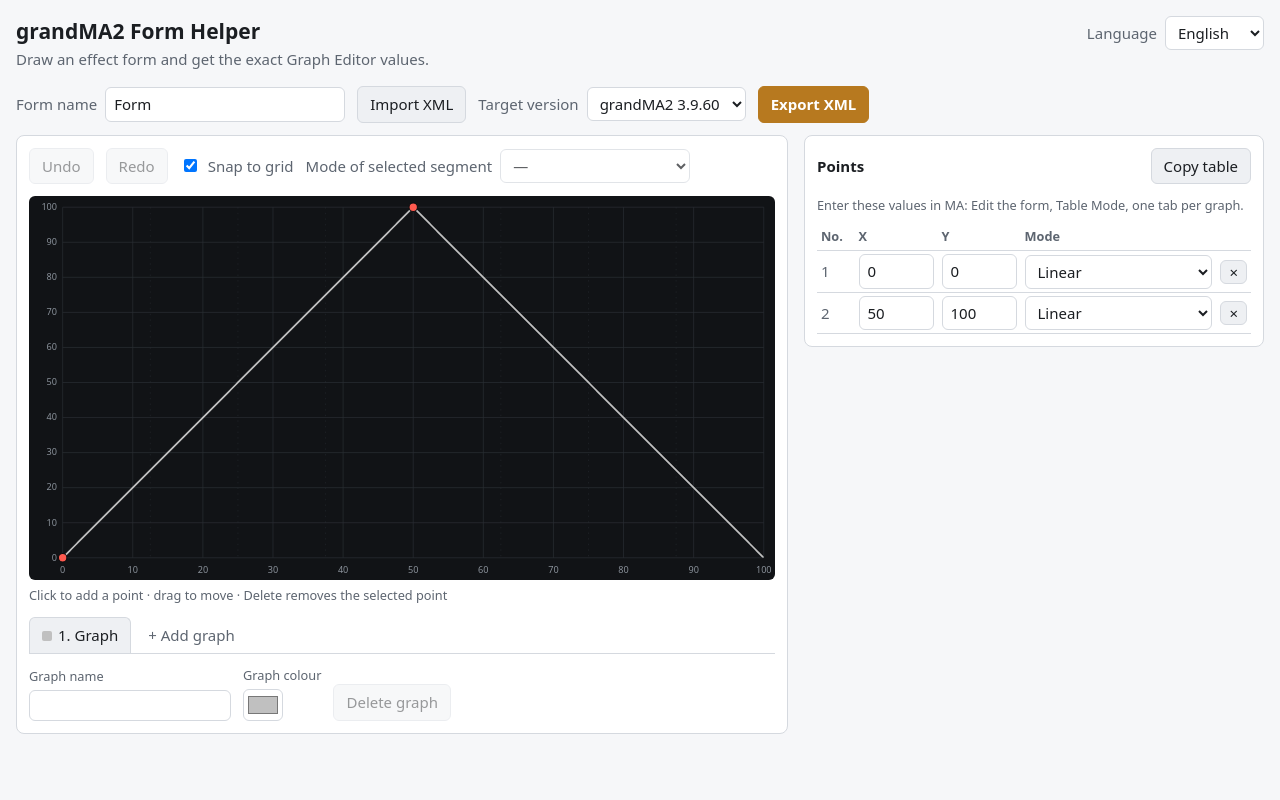
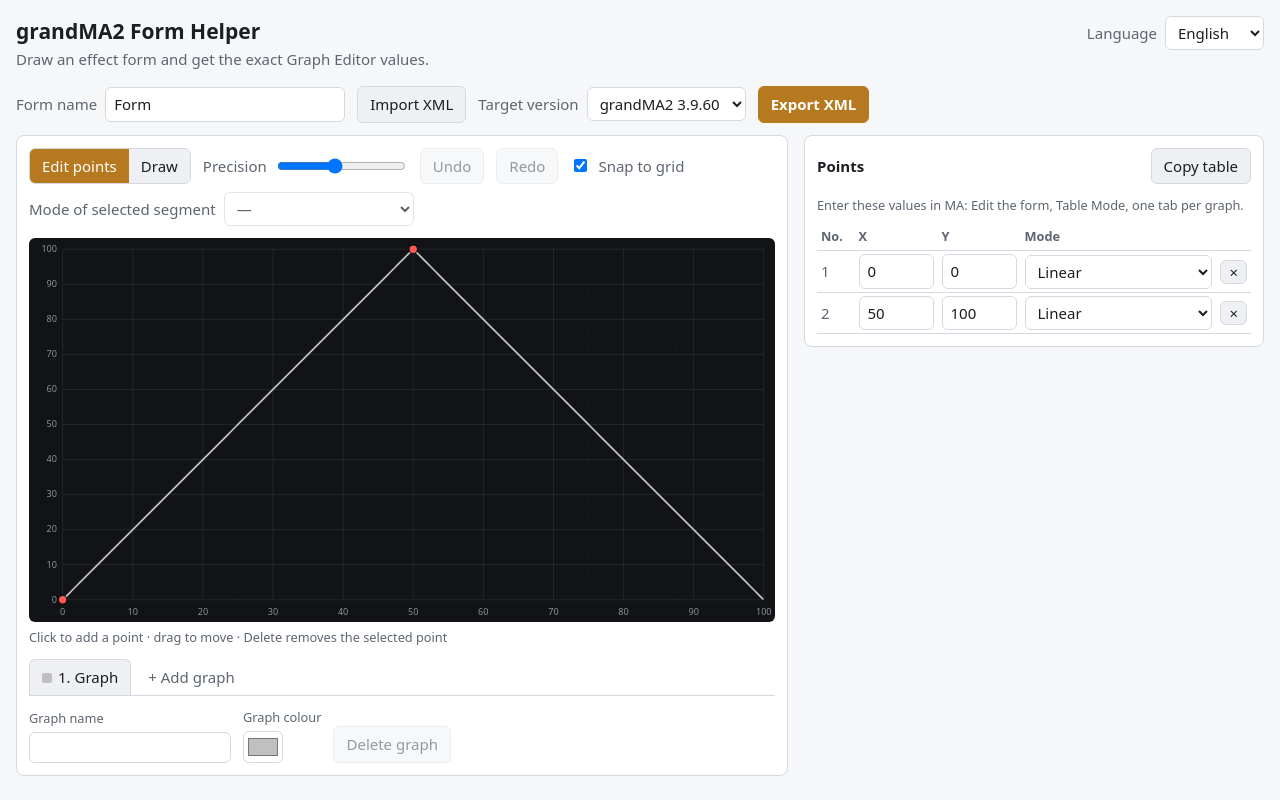
Before and after one commit to chienchuanw/gma2-form-helper, a React (Vite) app in the folder web/: page / in a window 1280 px wide. Built offline with nearby package versions, Linux system fonts and the light colour scheme.

Commit message:
feat(editor): draw tool with precision slider
A Draw tool next to Edit points: the stroke is fitted with the current
precision (and snap grid) and replaces the points in the drawn span as
one undo step; moving the precision slider re-fits the latest stroke in
place while it is still the last edit.

```diff
--- a/web/src/App.tsx
+++ b/web/src/App.tsx
@@ -1,10 +1,11 @@
 import { useEffect, useReducer, useRef, useState, type ChangeEvent } from 'react'
 import { analyzeGraph } from './core/evaluate'
+import { fitStroke, precisionToTolerance } from './core/fit'
 import type { Form } from './core/model'
 import { tableText } from './core/table'
 import { DEFAULT_VERSION, exportFileName, parseFormsXml, serializeFormsXml } from './core/xml'
 import { FormPicker } from './editor/FormPicker'
-import { GraphCanvas, type SnapGrid } from './editor/GraphCanvas'
+import { GraphCanvas, type SnapGrid, type Tool } from './editor/GraphCanvas'
 import { GraphTabs } from './editor/GraphTabs'
 import { ModeSelect } from './editor/ModeSelect'
 import { PointTable } from './editor/PointTable'
@@ -19,6 +20,10 @@ export default function App() {
   const [lang, setLang] = useState<Lang>(() => detectLang(navigator.languages ?? []))
   const [history, dispatch] = useReducer(reducer, undefined, initialState)
   const [snapOn, setSnapOn] = useState(true)
+  const [tool, setTool] = useState<Tool>('edit')
+  const [precision, setPrecision] = useState(5)
+  /** The last freehand stroke, so the precision slider can re-fit it. */
+  const lastStroke = useRef<{ id: number; samples: { x: number; y: number }[] } | null>(null)
   const [version, setVersion] = useState(DEFAULT_VERSION)
   const [choices, setChoices] = useState<Form[] | null>(null)
   const [error, setError] = useState<string | null>(null)
@@ -64,6 +69,26 @@ export default function App() {
     window.addEventListener('keydown', onKey)
     return () => window.removeEventListener('keydown', onKey)
   }, [])
+
+  const fitInto = (id: number, samples: { x: number; y: number }[], p: number) => {
+    const points = fitStroke(samples, { tolerance: precisionToTolerance(p), grid: snapOn ? SNAP : null })
+    if (points.length === 0) return
+    const xs = samples.map((s) => s.x)
+    dispatch({ type: 'drawStroke', stroke: id, from: Math.min(...xs), to: Math.max(...xs), points })
+  }
+
+  const onStroke = (samples: { x: number; y: number }[]) => {
+    const id = (lastStroke.current?.id ?? 0) + 1
+    lastStroke.current = { id, samples }
+    fitInto(id, samples, precision)
+  }
+
+  const onPrecision = (p: number) => {
+    setPrecision(p)
+    // Re-fit only while the stroke is still the latest edit.
+    const last = lastStroke.current
+    if (last && history.lastKind === `stroke:${last.id}`) fitInto(last.id, last.samples, p)
+  }
 
   const onImport = async (e: ChangeEvent<HTMLInputElement>) => {
     const file = e.target.files?.[0]
@@ -151,6 +176,18 @@ export default function App() {
       <main className="workspace">
         <section className="editor">
           <div className="toolbar">
+            <div className="segmented" role="group" aria-label={t.tool}>
+              <button type="button" aria-pressed={tool === 'edit'} onClick={() => setTool('edit')}>
+                {t.toolEdit}
+              </button>
+              <button type="button" aria-pressed={tool === 'draw'} onClick={() => setTool('draw')}>
+                {t.toolDraw}
+              </button>
+            </div>
+            <label className="inline" title={t.precisionHelp}>
+              {t.precision}
+              <input type="range" min={1} max={10} step={1} value={precision} onChange={(e) => onPrecision(Number(e.target.value))} />
+            </label>
             <button type="button" disabled={history.past.length === 0} onClick={() => dispatch({ type: 'undo' })}>
               {t.undo}
             </button>
@@ -171,8 +208,16 @@ export default function App() {
               />
             </label>
           </div>
-          <GraphCanvas form={form} active={active} selected={selected} grid={snapOn ? SNAP : null} dispatch={dispatch} />
-          <p className="muted hint">{t.canvasHint}</p>
+          <GraphCanvas
+            form={form}
+            active={active}
+            selected={selected}
+            grid={snapOn ? SNAP : null}
+            tool={tool}
+            dispatch={dispatch}
+            onStroke={onStroke}
+          />
+          <p className="muted hint">{tool === 'draw' ? t.drawHint : t.canvasHint}</p>
           <GraphTabs form={form} active={active} dispatch={dispatch} />
           <div role="status" className="notices">
             {analysis.approximate && <p className="notice">{t.approximate}</p>}
--- a/web/src/editor/GraphCanvas.tsx
+++ b/web/src/editor/GraphCanvas.tsx
@@ -1,4 +1,4 @@
-import { useRef, type PointerEvent } from 'react'
+import { useRef, useState, type PointerEvent } from 'react'
 import type { Form } from '../core/model'
 import { useStrings } from '../i18n'
 import { PLOT, VIEW_H, VIEW_W, curvePath, fromSvg, nearestPoint, snap, toSvg } from './geometry'
@@ -9,23 +9,29 @@ export interface SnapGrid {
   y: number
 }
 
+export type Tool = 'edit' | 'draw'
+
 interface Props {
   form: Form
   active: number
   selected: number | null
   grid: SnapGrid | null
+  tool: Tool
   dispatch: (a: Action) => void
+  /** A finished freehand stroke in 0–1 coordinates (draw tool). */
+  onStroke: (samples: { x: number; y: number }[]) => void
 }
 
 /** Grab radius in screen pixels, so points stay easy to hit on small screens. */
 const HIT_PX = 12
 const TICKS = Array.from({ length: 11 }, (_, i) => i / 10)
 
-export function GraphCanvas({ form, active, selected, grid, dispatch }: Props) {
+export function GraphCanvas({ form, active, selected, grid, tool, dispatch, onStroke }: Props) {
   const t = useStrings()
   const svgRef = useRef<SVGSVGElement>(null)
-  /** pointerId of the pointer dragging a point, or null. */
+  /** pointerId of the pointer dragging a point or drawing, or null. */
   const dragging = useRef<number | null>(null)
+  const [stroke, setStroke] = useState<[number, number][] | null>(null)
   const graph = form.graphs[active]
 
   const toView = (e: PointerEvent): [number, number] => {
@@ -43,6 +49,12 @@ export function GraphCanvas({ form, active, selected, grid, dispatch }: Props) {
     const focused = document.activeElement
     if (focused instanceof HTMLInputElement) focused.blur()
     const [sx, sy] = toView(e)
+    if (tool === 'draw') {
+      dragging.current = e.pointerId
+      setStroke([fromSvg(sx, sy)])
+      e.currentTarget.setPointerCapture?.(e.pointerId)
+      return
+    }
     const width = svgRef.current!.getBoundingClientRect().width || VIEW_W
     const hit = nearestPoint(graph, sx, sy, Math.max(8, (HIT_PX * VIEW_W) / width))
     if (hit === null) {
@@ -58,6 +70,11 @@ export function GraphCanvas({ form, active, selected, grid, dispatch }: Props) {
   // The reducer moves whichever point is selected, so fast moves never hit a stale index.
   const onPointerMove = (e: PointerEvent<SVGSVGElement>) => {
     if (dragging.current !== e.pointerId) return
+    if (tool === 'draw') {
+      const p = fromSvg(...toView(e))
+      setStroke((s) => (s ? [...s, p] : [p]))
+      return
+    }
     const [x, y] = snapped(...toView(e))
     dispatch({ type: 'dragTo', x, y })
   }
@@ -65,6 +82,11 @@ export function GraphCanvas({ form, active, selected, grid, dispatch }: Props) {
   const endDrag = (e: PointerEvent<SVGSVGElement>) => {
     if (dragging.current !== e.pointerId) return
     dragging.current = null
+    if (tool === 'draw') {
+      if (stroke) onStroke(stroke.map(([x, y]) => ({ x, y })))
+      setStroke(null)
+      return
+    }
     dispatch({ type: 'endDrag' })
   }
 
@@ -75,7 +97,7 @@ export function GraphCanvas({ form, active, selected, grid, dispatch }: Props) {
   return (
     <svg
       ref={svgRef}
-      className="graph"
+      className={tool === 'draw' ? 'graph drawing' : 'graph'}
       viewBox={`0 0 ${VIEW_W} ${VIEW_H}`}
       role="application"
       aria-label={t.canvasLabel}
@@ -118,6 +140,12 @@ export function GraphCanvas({ form, active, selected, grid, dispatch }: Props) {
         )}
         <path className="curve active" d={curvePath(graph)} stroke={`#${graph.color}`} />
       </g>
+      {stroke && (
+        <polyline
+          className="stroke"
+          points={stroke.map(([x, y]) => toSvg(x, y).map((v) => v.toFixed(1)).join(',')).join(' ')}
+        />
+      )}
       {graph.points.map((p, i) => {
         const [cx, cy] = toSvg(p.x, p.y)
         return <circle key={i} className={i === selected ? 'point selected' : 'point'} cx={cx} cy={cy} r={i === selected ? 8 : 6} />
--- a/web/src/editor/state.ts
+++ b/web/src/editor/state.ts
@@ -33,6 +33,11 @@ export type Action =
   | { type: 'dragTo'; x: number; y: number }
   | { type: 'endDrag' }
   | { type: 'nudgePoint'; dx: number; dy: number }
+  /**
+   * Replace the active graph's points between from and to with a fitted stroke.
+   * Re-fitting the same stroke (same id) replaces it without a new undo step.
+   */
+  | { type: 'drawStroke'; stroke: number; from: number; to: number; points: readonly Point[] }
   | { type: 'setActive'; index: number }
   | { type: 'addGraph' }
   | { type: 'deleteGraph'; index: number }
@@ -111,6 +116,7 @@ function apply(h: History, action: Action): History {
 function coalesceKind(action: Action): string | undefined {
   if (action.type === 'setFormName') return 'formName'
   if (action.type === 'setGraphColor') return `color:${action.index}`
+  if (action.type === 'drawStroke') return `stroke:${action.stroke}`
   return undefined
 }
 
@@ -161,6 +167,11 @@ function edit(s: EditorState, action: Action): EditorState {
       }
       if (p.x === old.x && p.y === old.y && p.mode === old.mode) return s
       return withPoints(s, graph.points.map((q, i) => (i === action.index ? p : q)), p)
+    }
+    case 'drawStroke': {
+      const kept = graph.points.filter((p) => p.x < action.from - 1e-9 || p.x > action.to + 1e-9)
+      const points = sortPoints([...kept, ...action.points])
+      return { ...withGraph(s, s.active, { ...graph, points }), selected: null }
     }
     case 'deletePoint':
       return {
--- a/web/src/i18n.ts
+++ b/web/src/i18n.ts
@@ -14,6 +14,12 @@ const en = {
   undo: 'Undo',
   redo: 'Redo',
   snap: 'Snap to grid',
+  tool: 'Tool',
+  toolEdit: 'Edit points',
+  toolDraw: 'Draw',
+  precision: 'Precision',
+  precisionHelp: 'Fewer points ← → closer fit. Moving it re-fits the last stroke.',
+  drawHint: 'Draw a stroke across the graph · it replaces the points in the span you draw',
   graphs: 'Graphs',
   addGraph: 'Add graph',
   deleteGraph: 'Delete graph',
@@ -57,6 +63,12 @@ const zh: Strings = {
   undo: '復原',
   redo: '重做',
   snap: '吸附格線',
+  tool: '工具',
+  toolEdit: '編輯點',
+  toolDraw: '手繪',
+  precision: '精細度',
+  precisionHelp: '點少 ← → 越貼近。調整時會重新擬合最後一筆手繪。',
+  drawHint: '在圖上畫一筆 · 會取代你畫過範圍內的點',
   graphs: 'Graph',
   addGraph: '新增 graph',
   deleteGraph: '刪除 graph',
--- a/web/src/index.css
+++ b/web/src/index.css
@@ -253,6 +253,42 @@ label.inline select {
   opacity: 0.35;
 }
 
+.graph.drawing {
+  cursor: cell;
+}
+
+.stroke {
+  fill: none;
+  stroke: var(--accent);
+  stroke-width: 3;
+  stroke-linecap: round;
+  stroke-linejoin: round;
+  opacity: 0.8;
+}
+
+.segmented {
+  display: inline-flex;
+  border: 1px solid var(--border);
+  border-radius: 6px;
+  overflow: hidden;
+}
+
+.segmented button {
+  border: none;
+  border-radius: 0;
+}
+
+.segmented button[aria-pressed='true'] {
+  background: var(--accent);
+  color: var(--accent-text);
+}
+
+input[type='range'] {
+  padding: 0;
+  border: none;
+  background: none;
+}
+
 .point {
   fill: var(--point);
   stroke: #0b0c0e;
```
Also changed, not shown: 2 other files (tests, documents, lock files or other folders).
